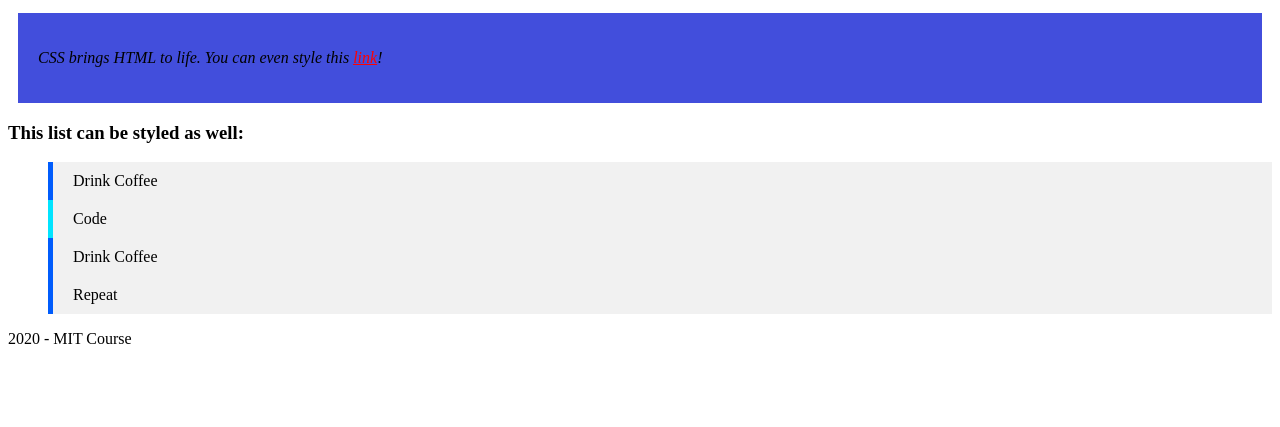
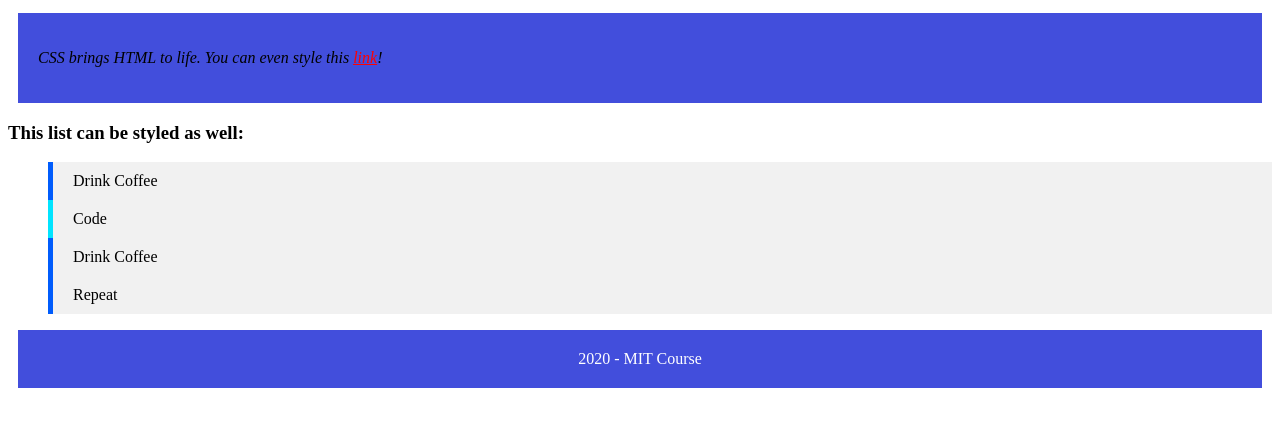
Before and after one commit to JAGeorge54/workingWithCssAndHtml, a plain HTML site: page index.html in a window 1280 px wide. Shown: the part 101-528 px from the top of the page. Drawn offline with Linux system fonts and the light colour scheme.

Commit message:
applied footer style

```diff
--- a/styles.css
+++ b/styles.css
@@ -25,4 +25,10 @@ li {
 }
 
 .footer {
+    text-align: center;
+    padding: 20px;
+    margin: 10px;
+    background-color: #424EDC;
+    color: #ffffff;
+
 }
```
